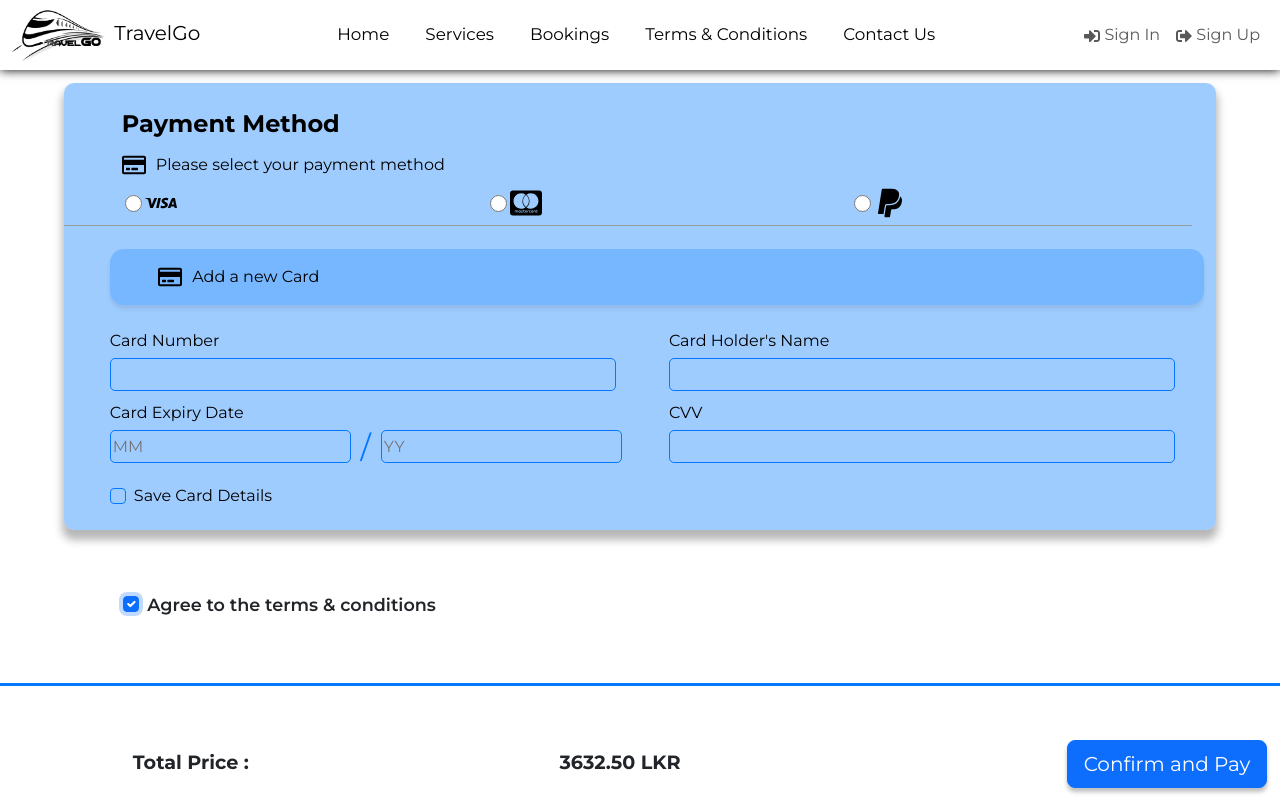
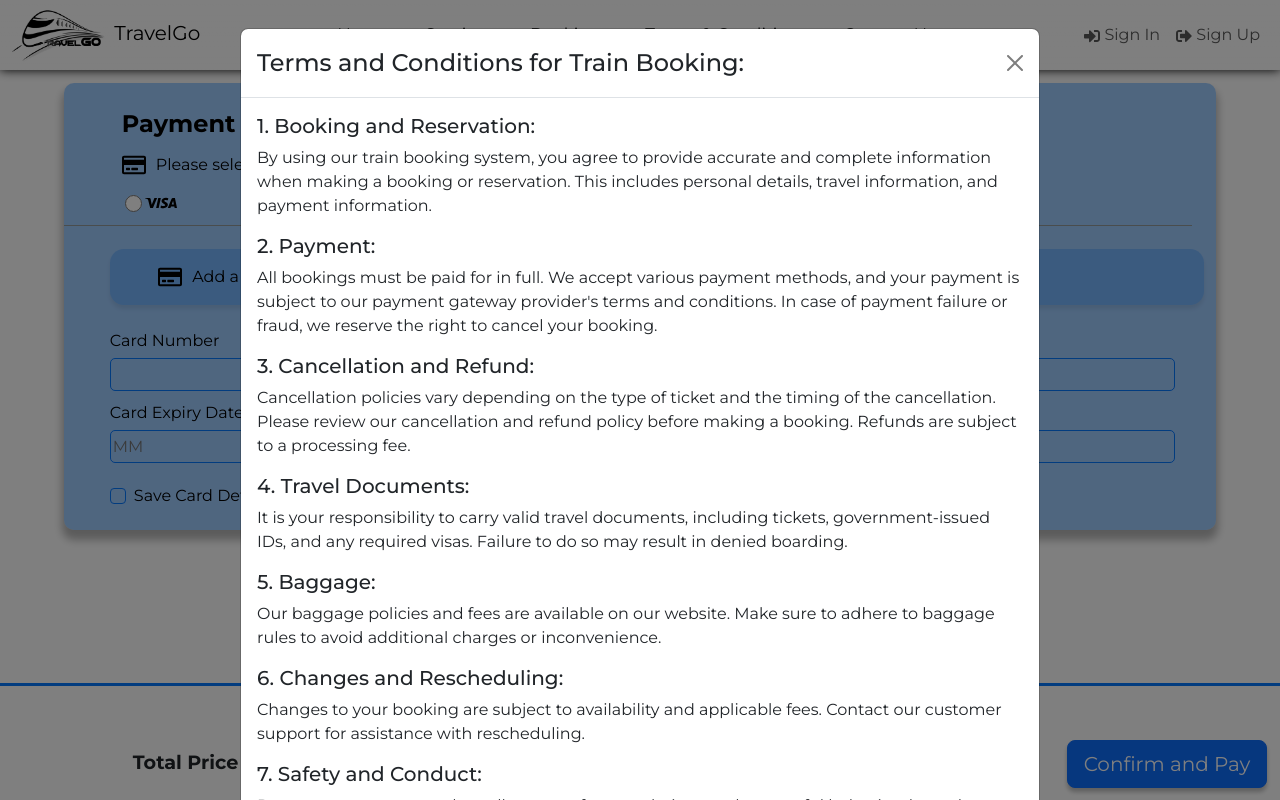
Before and after one commit to nadeeshaMadusanka99/TravelGo-Frontend, a React (Vite) app: page /payment in a window 1280 px wide. Both pictures are taken after a click on the checkbox "Agree to the terms & conditions". Built offline with nearby package versions, Linux system fonts and the light colour scheme.

Commit message:
Payment screen

```diff
--- a/src/Screens/Payment/Payment.jsx
+++ b/src/Screens/Payment/Payment.jsx
@@ -1,13 +1,119 @@
-import React from "react";
+import React, { useState } from "react";
 import { Col, Row, Container } from "react-bootstrap";
 import { LinkContainer } from "react-router-bootstrap";
 import "./Payment.scss";
 import { FaRegCreditCard, FaCcMastercard, FaPaypal } from "react-icons/fa";
 import { RiVisaLine } from "react-icons/ri";
 
+
+import Button from 'react-bootstrap/Button';
+import Modal from 'react-bootstrap/Modal';
+
+function MyVerticallyCenteredModal(props) {
+  return (
+    <Modal
+      {...props}
+      size="lg"
+      aria-labelledby="contained-modal-title-vcenter"
+      centered
+    >
+      <Modal.Header closeButton>
+        <Modal.Title id="contained-modal-title-vcenter">
+        Terms and Conditions for Train Booking:
+        </Modal.Title>
+      </Modal.Header>
+      <Modal.Body>
+        <h5>1. Booking and Reservation:</h5>
+        <p>
+         By using our train booking system, you agree to provide accurate and complete information when making a booking or reservation. This includes personal details, travel information, and payment information.
+        </p>
+        <h5>2. Payment:</h5>
+        <p>
+         All bookings must be paid for in full. We accept various payment methods, and your payment is subject to our payment gateway provider's terms and conditions. In case of payment failure or fraud, we reserve the right to cancel your booking.
+        </p>
+        <h5>3. Cancellation and Refund:</h5>
+        <p>
+         Cancellation policies vary depending on the type of ticket and the timing of the cancellation. Please review our cancellation and refund policy before making a booking. Refunds are subject to a processing fee.
+        </p>
+        <h5> 4. Travel Documents:</h5>
+        <p>
+        It is your responsibility to carry valid travel documents, including tickets, government-issued IDs, and any required visas. Failure to do so may result in denied boarding.
+        </p>
+        <h5>5. Baggage: </h5>
+        <p>
+         Our baggage policies and fees are available on our website. Make sure to adhere to baggage rules to avoid additional charges or inconvenience.
+        </p>
+        <h5>6. Changes and Rescheduling:</h5>
+        <p>
+         Changes to your booking are subject to availability and applicable fees. Contact our customer support for assistance with rescheduling.
+        </p>
+        <h5> 7. Safety and Conduct:</h5>
+        <p>
+          Passengers are expected to adhere to safety regulations and respectful behavior throughout the journey. Disruptive or unlawful conduct may result in removal from the train and legal consequences.
+        </p>
+        <h5>8.  and Schedule Changes: </h5>
+        <p>
+         Train schedules are subject to change due to various factors. We are not responsible for any inconvenience or additional costs due to schedule changes or delays.
+        </p>
+        <h5>9. Liability: </h5>
+        <p>
+        Our liability for any loss, damage, or injury during your journey is limited to the terms outlined in the applicable law. We recommend you consider travel insurance to cover unforeseen circumstances.
+        </p>
+        <h5>10. Amendments: </h5>
+        <p>
+        We reserve the right to modify these terms and conditions. Please check for updates on our website.
+        </p>
+      </Modal.Body>
+      <Modal.Footer>
+        <Button onClick={
+          props.onHide
+          }>Agree</Button>
+      </Modal.Footer>
+    </Modal>
+  );
+}
+
+
+
+
+
 const Payment = () => {
+  const [formData, setFormData] = useState({
+    cardNumber: "",
+    cardHolderName: "",
+    cardExpiryMM: "",
+    cardExpiryYY: "",
+    cardCVV: "",
+    saveCardDetails: false,
+  });
+const [terms,setTerms] = useState(false);
+const [modalShow, setModalShow] = React.useState(false);
+
+const handleTerms = (e) => {
+  setTerms(e.target.checked);
+  setModalShow(!terms);
+  console.log("terms",terms);
+
+
+
+}
+//console.log("terms",terms);
+  const handleInputChange = (e) => {
+    const { name, value, type, checked } = e.target;
+    const newValue = type === "checkbox" ? checked : value;
+    console.log("f data",formData);
+    setFormData({
+      ...formData,
+      [name]: newValue,
+    });
+  };
   return (
     <main className="payment">
+        {/* pop up window */}
+        <MyVerticallyCenteredModal
+        show={modalShow}
+        onHide={() => setModalShow(false)}
+      />
       {/* Payment box */}
       <Container className="payment-container">
         <Row className="content-inside-upper">
@@ -71,7 +177,14 @@ const Payment = () => {
                 <label htmlFor="card-number" className="card-label">
                   Card Number
                 </label>
-                  <input type="text" className="card-inputs " id="card-number" />
+                <input
+                  type="text"
+                  className="card-inputs"
+                  id="card-number"
+                  name="cardNumber"
+                  value={formData.cardNumber}
+                  onChange={handleInputChange}
+                />
               </div>
             </Col>
             <Col className="card-holder" xs={12} md={6}>
@@ -79,10 +192,18 @@ const Payment = () => {
                 <label htmlFor="card-holder" className="card-label">
                   Card Holder's Name
                 </label>
-                  <input type="text" className="card-inputs" id="card-holder" />
+                <input
+                  type="text"
+                  className="card-inputs"
+                  id="card-holder"
+                  name="cardHolderName"
+                  value={formData.cardHolderName}
+                  onChange={handleInputChange}
+                />
               </div>
             </Col>
           </Row>
+
           <Row>
             <Col xs={12} md={6}>
               <div className="form-group">
@@ -91,32 +212,46 @@ const Payment = () => {
                 </label>
                 <div className="d-flex">
                   <input
-                      type="text"
+                    type="number"
                     className="card-inputs-date"
                     id="card-expiry-mm"
+                    name="cardExpiryMM"
                     placeholder="MM"
                     maxLength="2"
+                    value={formData.cardExpiryMM}
+                    onChange={handleInputChange}
+                    min="0"
+                    max="12"
                   />
                   <span className="slash">/</span>
                   <input
-                      type="text"
+                    type="number"
                     className="card-inputs-date"
                     id="card-expiry-yy"
+                    name="cardExpiryYY"
                     placeholder="YY"
                     maxLength="2"
+                    value={formData.cardExpiryYY}
+                    onChange={handleInputChange}
+                    min="10"
                   />
                 </div>
               </div>
             </Col>
             <Col xs={12} md={6}>
-                <div className="form-group ">
+              <div className="form-group">
                 <label htmlFor="card-cvv" className="card-label">
                   CVV
                 </label>
                 <input
-                    type="text"
+                  type="number"
                   className="card-inputs-cvv"
                   id="card-cvv"
+                  name="cardCVV"
+                  value={formData.cardCVV}
+                  onChange={handleInputChange}
+                  max="999"
+                  min="0"
                 />
               </div>
             </Col>
@@ -127,6 +262,9 @@ const Payment = () => {
                 className="form-check-input"
                 type="checkbox"
                 id="save-card"
+                name="saveCardDetails"
+                checked={formData.saveCardDetails}
+                onChange={handleInputChange}
               />
               <label className="form-check-label" htmlFor="save-card">
                 Save Card Details
@@ -144,6 +282,7 @@ const Payment = () => {
           type="checkbox"
           className="form-check-input mx-2"
           id="agree-checkbox"
+          onChange={handleTerms}
         />
         <label className="terms-check-label" htmlFor="agree-checkbox">
           Agree to the terms & conditions
--- a/src/Screens/Payment/Payment.scss
+++ b/src/Screens/Payment/Payment.scss
@@ -107,8 +107,7 @@
 }
 .terms-check{
     display: flex;
-    margin-left: 9%;
-    max-width:88%;
+    align-self: center;
 
 
 }
@@ -144,6 +143,13 @@
 
 
     }
+    .terms-check{
+        display: flex;
+        margin-left: 9%;
+        max-width:88%;
+
+
+    }
     .check-btn{
         margin-left: 0%;
     }
```
Lines whose indentation alone changed are shown as unchanged.
